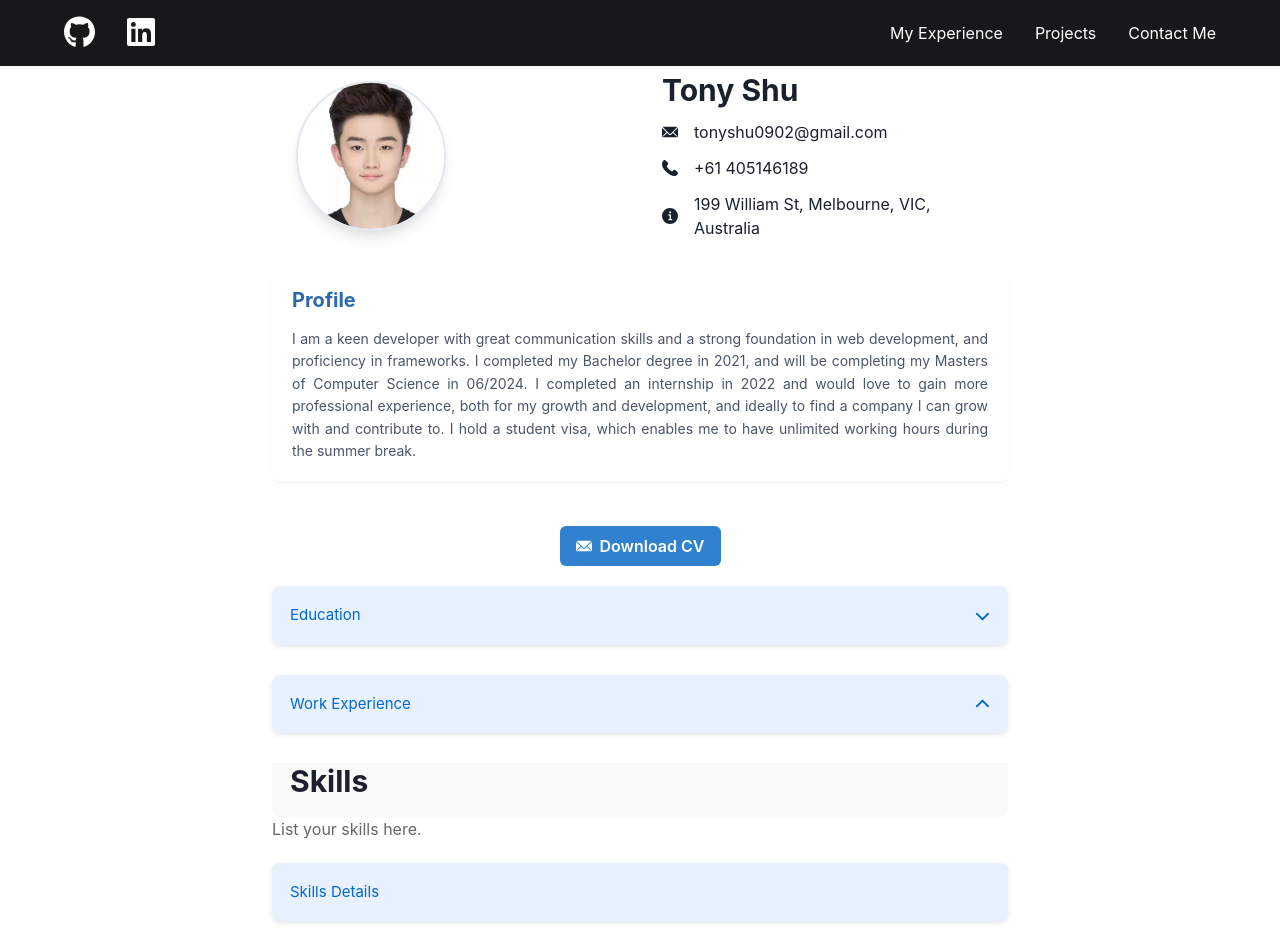
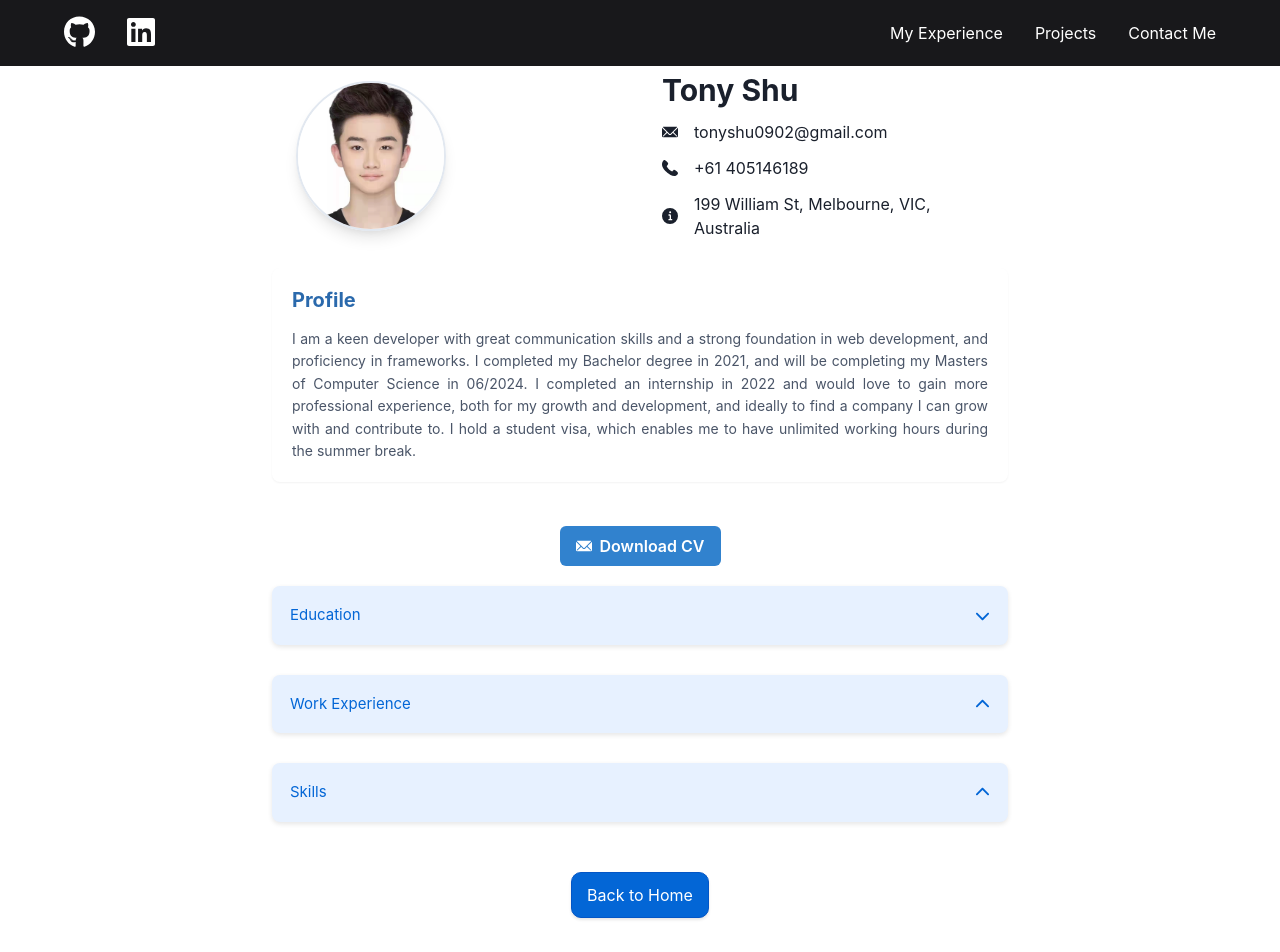
Before and after one commit to tonyshu001/MyPortfolio, a React (Create React App) app: page /experience in a window 1280 px wide. Shown: the top 952 px of the page. Built offline with nearby package versions, Linux system fonts and the light colour scheme.

Commit message:
complete skill section

```diff
--- a/src/components/Experience.js
+++ b/src/components/Experience.js
@@ -13,7 +13,10 @@ import {
     Icon,
     UnorderedList,
     ListItem,
-    Spacer,
+    Table,
+    Tbody,
+    Tr,
+    Td,
   } from '@chakra-ui/react';
 import '../css/experience.css';
 import { PhoneIcon, EmailIcon, InfoIcon } from '@chakra-ui/icons';
@@ -21,7 +24,7 @@ import { Link } from 'react-router-dom';
 import { DownloadIcon } from '@chakra-ui/icons';
 import profilePic from '../data/images/identification_photo.jpg';
 import { FontAwesomeIcon } from "@fortawesome/react-fontawesome";
-import { faChevronDown, faChevronUp } from "@fortawesome/free-solid-svg-icons";
+import { faChevronDown, faChevronUp, faL } from "@fortawesome/free-solid-svg-icons";
 import { Divider } from '@chakra-ui/react';
 import uniMelbLogo from '../data/images/unimelb_logo.png';
 import WaikatoLogo from '../data/images/waikato_logo.png'
@@ -38,6 +41,7 @@ const ExperiencePage = () => {
 
     const [showEducation, setShowEducation] = useState(false);
     const [showWorkExperience, setShowWorkExperience] = useState(false);
+    const [showSkills, setShowSkills] = useState(false);
 
     const toggleEducation = () => {
       setShowEducation(!showEducation);
@@ -45,7 +49,11 @@ const ExperiencePage = () => {
 
     const toggleWorkExperience = () => {
       setShowWorkExperience(!showWorkExperience);
-    }
+    };
+
+    const toggleShowSKills = () => {
+      setShowSkills(!showSkills);
+    };
 
     const getIcon = (isActive) => {
       return isActive ? faChevronUp : faChevronDown;
@@ -235,9 +243,6 @@ const ExperiencePage = () => {
         <FontAwesomeIcon icon={getIcon(toggleWorkExperience)} className="fa-icon" />
       </div>
 
-
-
-
         {showWorkExperience && (
           <VStack spacing={4} align="start" className="education-background">
           <Box className="education-highlight" p={5}>
@@ -283,12 +288,45 @@ const ExperiencePage = () => {
         )}
 
 
-        {/* Skills Section */}
-        <Box w="100%">
-          <Heading as="h3" size="lg" className="content h2">Skills</Heading>
-          <Text fontSize="md" className="project-description">List your skills here.</Text>
-          <Text className="collapsible-section active">Skills Details</Text> {/* Dummy collapsible section */}
+      <div className="collapsible-section" onClick={toggleShowSKills}>
+        <span>Skills</span>
+        <FontAwesomeIcon icon={getIcon(toggleShowSKills)} className="fa-icon" />
+      </div>
+
+
+      {showSkills && (
+        <Box className="skills-section" p={5} boxShadow="sm" rounded="lg" bg="white" mt={5}>
+          <Table variant="simple">
+            <Tbody>
+              <Tr>
+                <Td fontWeight="semibold">Programming Languages</Td>
+                <Td>Java, C#, Python, PHP, JavaScript</Td>
+              </Tr>
+              <Tr>
+                <Td fontWeight="semibold">Web Development</Td>
+                <Td>Responsive Web Design, REST API Deployment</Td>
+              </Tr>
+              <Tr>
+                <Td fontWeight="semibold">Frameworks</Td>
+                <Td>React.js, .NET MVC, Spring Technologies</Td>
+              </Tr>
+              <Tr>
+                <Td fontWeight="semibold">Database Management</Td>
+                <Td>MySQL, PostgreSQL</Td>
+              </Tr>
+              <Tr>
+                <Td fontWeight="semibold">Software Development</Td>
+                <Td>Agile Methodologies, SOLID, TDD, Version Control</Td>
+              </Tr>
+              <Tr>
+                <Td fontWeight="semibold">Others</Td>
+                <Td>Machine Learning, Data Structures & Algorithms, AWS</Td>
+              </Tr>
+            </Tbody>
+          </Table>
         </Box>
+      )}
+
       </VStack>
 
        <Box className="back-to-home-wrapper">
```
Lines whose indentation alone changed are shown as unchanged.
